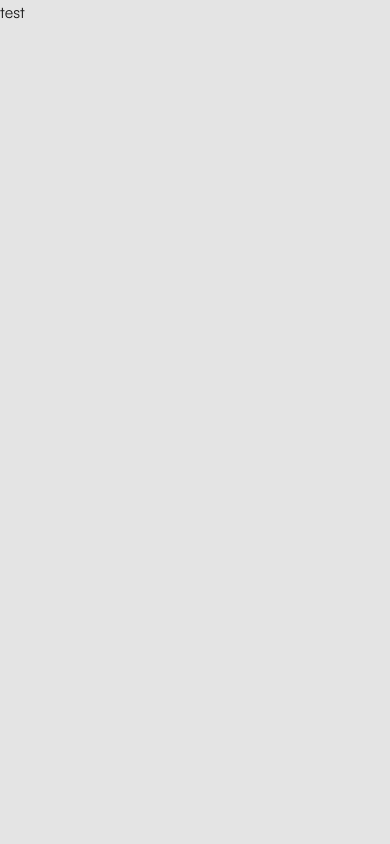
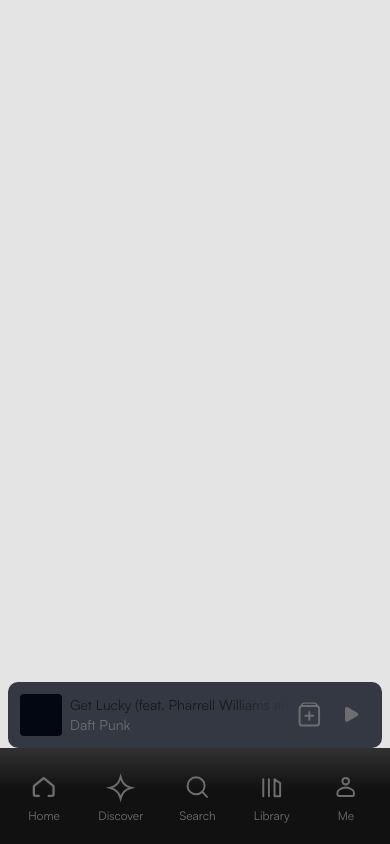
Before and after one commit to constFormek/Spotify-Rework, a Next.js app: page / in a window 390 px wide. Built offline with nearby package versions, Linux system fonts and the light colour scheme.

Commit message:
feat: add mobile layout shell

```diff
--- a/app/layout.tsx
+++ b/app/layout.tsx
@@ -1,6 +1,7 @@
 import type { Metadata } from "next";
 import localFont from "next/font/local";
 import "./globals.css";
+import MobileLayout from "@/components/MobileLayout";
 
 const satoshi = localFont({
   src: [
@@ -35,7 +36,9 @@ export default function RootLayout({
 }>) {
   return (
     <html lang="en" className={`${satoshi.variable} h-full antialiased`}>
-      <body className="min-h-full flex flex-col">{children}</body>
+      <body className="min-h-full flex flex-col">
+        <MobileLayout>{children}  </MobileLayout>
+      </body>
     </html>
   );
 }
--- a/app/page.tsx
+++ b/app/page.tsx
@@ -1,9 +1,3 @@
-import Image from "next/image";
-
 export default function Home() {
-  return (
-    <div className="font-satoshi">
-      test
-    </div>
-  );
+  return <div className="font-satoshi flex flex-col gap-8 h-screen"></div>;
 }
--- /dev/null
+++ b/components/MobileLayout.tsx
@@ -0,0 +1,100 @@
+import Link from "next/link";
+import { ReactNode } from "react";
+import Icon from "./Icon";
+import { IconName } from "./IconMap";
+
+type TabType = {
+  label: string;
+  icon: IconName;
+  href: string;
+  id: number;
+};
+
+const MobileLayoutTabs: TabType[] = [
+  {
+    id: 1,
+    label: "Home",
+    icon: "home",
+    href: "/",
+  },
+
+  {
+    id: 2,
+    label: "Discover",
+    icon: "discover",
+    href: "/discover",
+  },
+
+  {
+    id: 3,
+    label: "Search",
+    icon: "search",
+    href: "/search",
+  },
+
+  {
+    id: 4,
+    label: "Library",
+    icon: "library",
+    href: "/library",
+  },
+
+  {
+    id: 5,
+    label: "Me",
+    icon: "user",
+    href: "/me",
+  },
+];
+
+interface MobileLayoutProps {
+  children: ReactNode;
+}
+
+const MobileLayout = ({ children }: MobileLayoutProps) => {
+  return (
+    <div className="flex flex-col h-screen justify-between md:hidden ">
+      {children}
+
+      <div className="flex flex-col fixed bottom-0 left-0 right-0 z-100">
+        <div className="bg-[#333842] p-3 flex items-center justify-between rounded-[10px] mx-2">
+          <div className="flex items-center gap-2 shrink min-w-0">
+            <div className="w-10.5 aspect-square rounded-sm bg-gray-950 shrink-0" />
+
+            <div className="flex flex-col  text-sm  text-nowrap overflow-hidden flex-1 mask-r-from-75%">
+              <p className="text-fg-primary">
+                Get Lucky (feat. Pharrell Williams and Nile Rodgers)
+              </p>
+
+              <p className="text-fg-secondary">Daft Punk</p>
+            </div>
+          </div>
+
+          <div className="flex items-center  shrink-0 text-fg-secondary">
+            <button>
+              <Icon name="add-to-playlist" size={40} />
+            </button>
+
+            <button>
+              <Icon name="play-simple" size={40} />
+            </button>
+          </div>
+        </div>
+        <div className="flex items-center  justify-between px-2 py-3 bg-linear-to-b/longer from-[#111111]/85 to-[#111111] to-43%">
+          {MobileLayoutTabs.map((tab) => (
+            <Link
+              className="flex flex-col text-fg-secondary  items-center text-xs px-4 py-2 "
+              key={tab.id}
+              href={tab.href}
+            >
+              <Icon name={tab.icon} size={40} />
+              {tab.label}
+            </Link>
+          ))}
+        </div>
+      </div>
+    </div>
+  );
+};
+
+export default MobileLayout;
```
